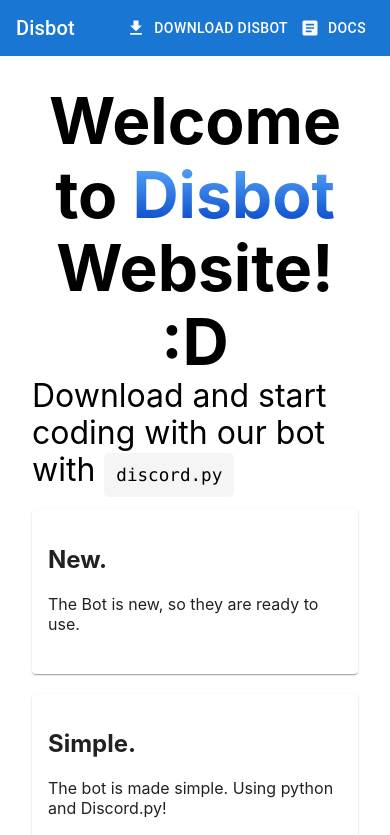
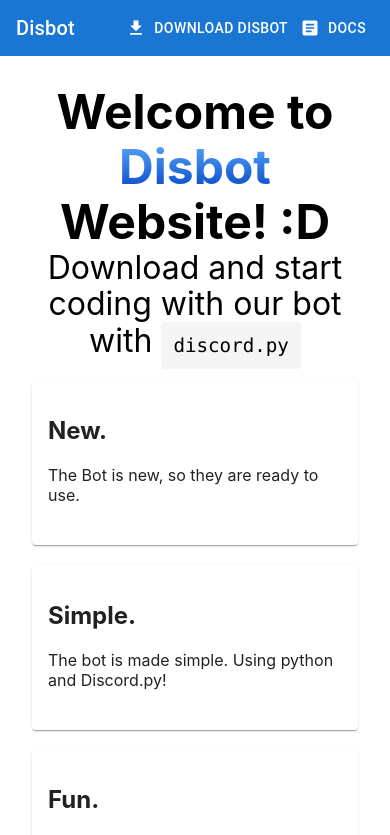
Before and after one commit to Valenplayer3000/disbot-webstite-nextjs, a Next.js app: page / in a window 390 px wide. Shown: the top 835 px of the page. Built offline with nearby package versions, Linux system fonts and the light colour scheme.

Commit message:
Le' big update again

```diff
--- a/pages/index.js
+++ b/pages/index.js
@@ -14,7 +14,6 @@
 import AppBar from '@mui/material/AppBar';
 import Box from '@mui/material/Box';
 import Toolbar from '@mui/material/Toolbar';
-import IconButton from '@mui/material/IconButton';
 import Typography from '@mui/material/Typography';
 import useScrollTrigger from '@mui/material/useScrollTrigger';
 import ArticleIcon from '@mui/icons-material/Article';
--- a/styles/Home.module.css
+++ b/styles/Home.module.css
@@ -68,9 +68,19 @@
 
 .code {
   background: #f5f5f5;
-  border-radius: 5px;
+  border-radius: 4px;
   padding: 0.75rem;
-  font-size: 1.1rem;
+  height: 20px;
+  font-size: 1.2rem;
+  font-family: Menlo, Monaco, Lucida Console, Liberation Mono, DejaVu Sans Mono,
+    Bitstream Vera Sans Mono, Courier New, monospace;
+}
+
+.code_small {
+  background: #f5f5f5;
+  border-radius: 4px;
+  padding: 0.30rem;
+  font-size: 0.9rem;
   font-family: Menlo, Monaco, Lucida Console, Liberation Mono, DejaVu Sans Mono,
     Bitstream Vera Sans Mono, Courier New, monospace;
 }
@@ -145,7 +155,7 @@
   -webkit-text-fill-color: transparent;
 }
 
-@media (max-width: 600px) {
+@media (max-width: 640px) {
   .grid {
     width: 100%;
     flex-direction: column;
@@ -156,4 +166,29 @@
     width: 100%;
     box-shadow: none;
   }
+  .title{
+    font-size: 3rem;
+  }
+  .subtitle{
+    font-size: 2rem;
+    text-align: center;
+  }
 }
+
+
+.docs_title{
+  text-align: left;
+  margin-left: -90%;
+}
+
+.docs_p{
+  text-align: left;
+  margin-left: 0 auto;
+}
+
+.link_fluent{
+  background: -webkit-linear-gradient( #60b2ff, #003ec4);
+  background-clip: text;
+  -webkit-background-clip: text;
+  -webkit-text-fill-color: transparent;
+}
```
Also changed, not shown: pages/docs/docs.js (+7 -7 lines), 1 other file (tests, documents, lock files or other folders).
